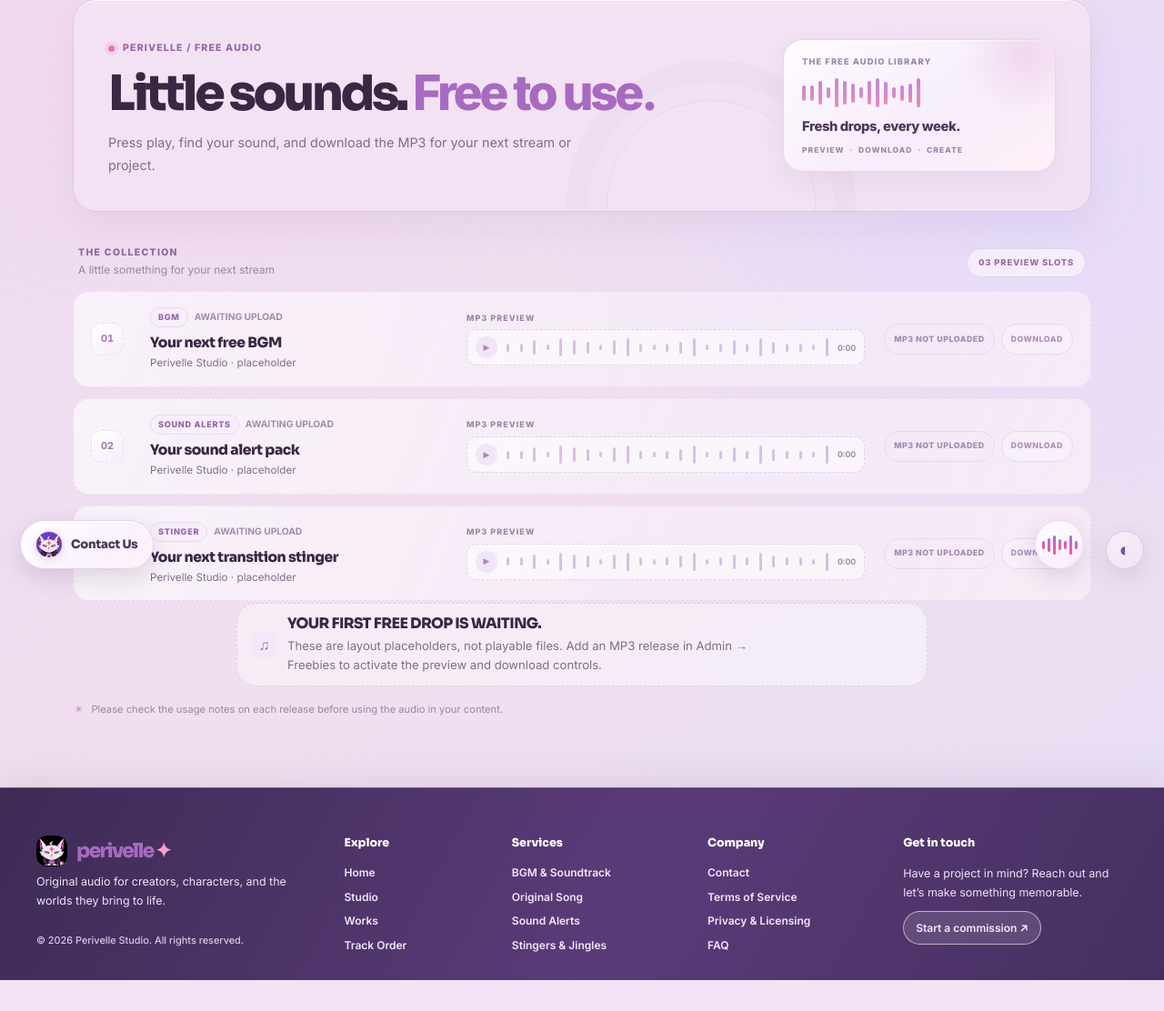
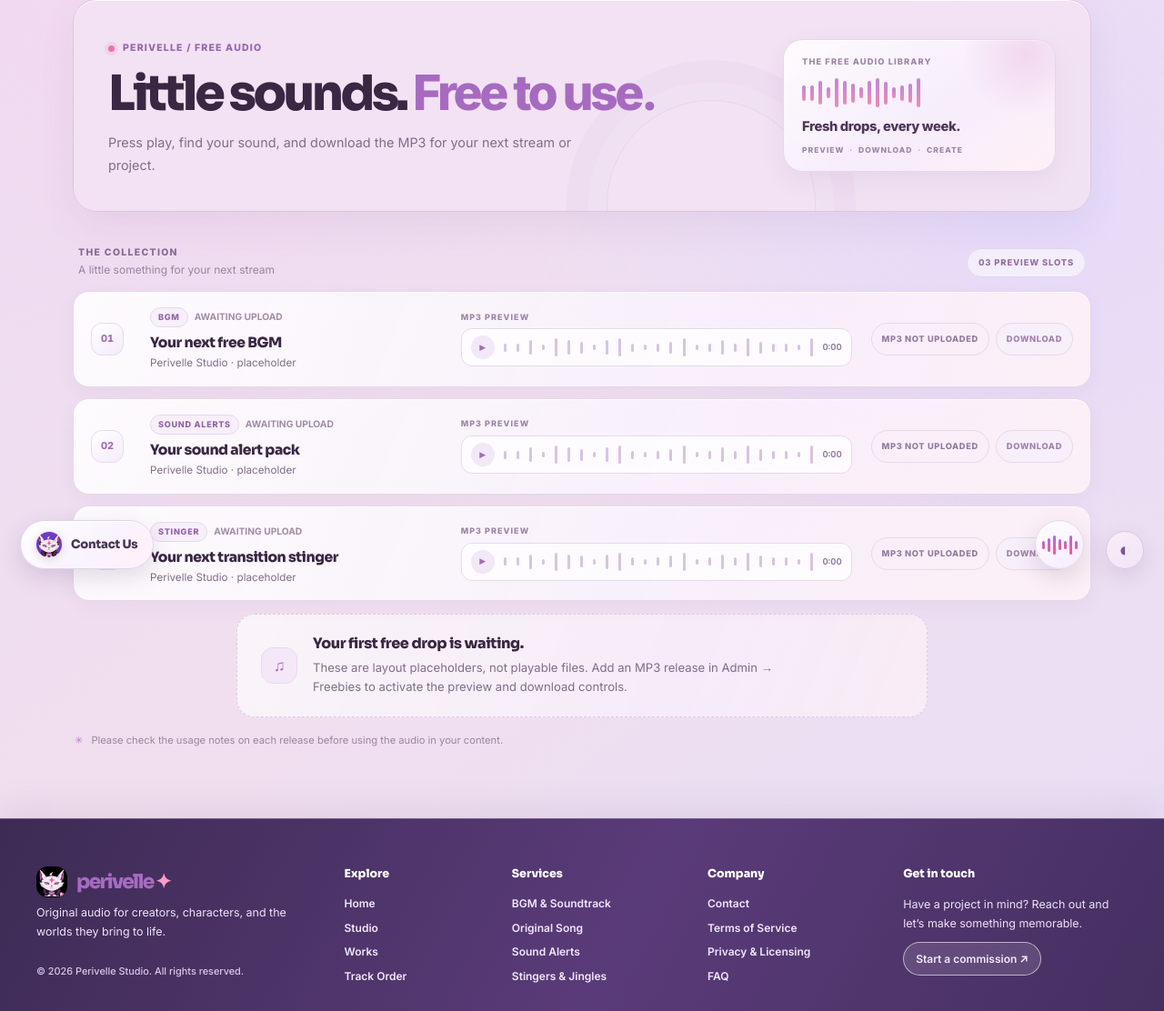
Before and after one commit to PerlXHI/studio, a web app: file index.html in a window 1280 px wide, after a click that opens the changed part. Shown: the part 152-1264 px from the top of the page at 91% size. Before the commit the page ends 1230 px from the top, so only its background shows below. Run offline with its HTML, style and script files only (its server is not run), Linux system fonts and the light colour scheme.

Commit message:
Align Freebies placeholders with refreshed release cards

```diff
--- a/assets/css/asset-placeholders.css
+++ b/assets/css/asset-placeholders.css
@@ -125,3 +125,149 @@ html[data-theme="dark"] .product-detail-preview-placeholder small{color:#cdbed8}
 html[data-theme="dark"] .team-avatar-slot-label,html[data-theme="dark"] .pv-avatar-slot{border-color:#685179;background:#31253edb;color:#d6bce0}
 html[data-theme="dark"] #pvAudioDock[data-cover-empty="true"]:not([data-empty="true"]) .pv-audio-track:before{border-color:#6d567a;background:linear-gradient(145deg,#44344f,#382b46);color:#e1b6e5}
 @media(max-width:560px){.team-avatar-slot-label{left:7px;bottom:7px;font-size:.44rem}.pv-avatar-slot{top:37px;font-size:.38rem}.product-detail-preview-placeholder{margin:13px 0;padding:17px 13px}}
+
+
+
+/* Freebies placeholder refinement — final component layer.
+   Loaded after the shared placeholder styles so layout and contrast stay intentional. */
+#main-content .page-view[data-page="freebies"] .freebie-row-placeholder{
+  border:1px solid #e5d7ec!important;
+  border-style:solid!important;
+  background:linear-gradient(112deg,rgba(255,255,255,.88),rgba(249,241,252,.86) 64%,rgba(255,242,247,.86))!important;
+  box-shadow:0 7px 22px rgba(88,55,108,.045),inset 0 1px 0 rgba(255,255,255,.76)!important;
+}
+#main-content .page-view[data-page="freebies"] .freebie-row-placeholder:hover{
+  transform:none!important;
+  border-color:#dfc4e7!important;
+  box-shadow:0 9px 24px rgba(88,55,108,.06)!important;
+}
+#main-content .page-view[data-page="freebies"] .freebie-row-placeholder:before{
+  border:1px solid #e8d9ef!important;
+  border-style:solid!important;
+  background:linear-gradient(145deg,#fff,#f5ebfa)!important;
+  color:#a16db5!important;
+}
+#main-content .page-view[data-page="freebies"] .freebie-placeholder-player{
+  min-height:42px;
+  padding:6px 10px;
+  border:1px solid #e5d9ec;
+  border-radius:12px;
+  background:rgba(255,255,255,.74);
+  box-shadow:inset 0 1px 0 rgba(255,255,255,.8);
+}
+#main-content .page-view[data-page="freebies"] .freebie-placeholder-play{
+  width:26px;height:26px;flex-basis:26px;
+  background:#f2e8f8;
+  color:#a16db5;
+}
+#main-content .page-view[data-page="freebies"] .freebie-placeholder-time{
+  font-size:.6rem;
+  color:#957fa0;
+}
+#main-content .page-view[data-page="freebies"] .freebie-placeholder-status,
+#main-content .page-view[data-page="freebies"] .freebie-placeholder-download{
+  min-height:36px;
+  padding:8px 11px;
+  border:1px solid #e5d8eb;
+  border-radius:999px;
+  color:#927ba0;
+  font-size:.58rem;
+  letter-spacing:.07em;
+}
+#main-content .page-view[data-page="freebies"] .freebie-placeholder-download{
+  background:#f7eff9;
+  color:#a182b0;
+}
+#main-content .page-view[data-page="freebies"] .freebies-empty.is-placeholder-note{
+  display:grid;
+  grid-template-columns:42px minmax(0,1fr);
+  grid-template-areas:"icon title" "icon copy";
+  justify-content:center;
+  justify-items:start;
+  align-items:center;
+  gap:5px 15px;
+  width:min(100%,760px);
+  margin:14px auto 0;
+  padding:22px 26px;
+  border:1px dashed #dfcbe6;
+  border-radius:20px!important;
+  background:linear-gradient(112deg,rgba(255,255,255,.66),rgba(249,241,252,.68) 65%,rgba(255,242,247,.65));
+  text-align:left;
+}
+#main-content .page-view[data-page="freebies"] .freebies-empty.is-placeholder-note>span{
+  grid-area:icon;
+  width:40px;height:40px;
+  margin:0;
+  border:1px solid #ead8ef;
+  border-radius:13px;
+  background:#f4e8f8;
+  color:#a46db9;
+  font-size:1.08rem;
+}
+#main-content .page-view[data-page="freebies"] .freebies-empty.is-placeholder-note h3{
+  grid-area:title;
+  justify-self:start;
+  font:800 1rem/1.3 Sora,Inter,system-ui,sans-serif!important;
+  letter-spacing:-.025em!important;
+  text-transform:none;
+}
+#main-content .page-view[data-page="freebies"] .freebies-empty.is-placeholder-note p{
+  grid-area:copy;
+  max-width:62ch!important;
+  justify-self:start;
+  font-size:.82rem!important;
+  line-height:1.6!important;
+}
+html[data-theme="dark"] #main-content .page-view[data-page="freebies"] .freebie-row-placeholder{
+  border-color:#5b4668!important;
+  background:linear-gradient(112deg,rgba(48,36,61,.95),rgba(43,32,55,.92) 64%,rgba(53,36,57,.92))!important;
+  box-shadow:0 10px 26px rgba(0,0,0,.18)!important;
+}
+html[data-theme="dark"] #main-content .page-view[data-page="freebies"] .freebie-row-placeholder:before{
+  border-color:#624d72!important;
+  background:linear-gradient(145deg,#493354,#35263f)!important;
+  color:#e0b9eb!important;
+}
+html[data-theme="dark"] #main-content .page-view[data-page="freebies"] .freebie-placeholder-player{
+  border-color:#5d496b;
+  background:rgba(255,255,255,.035);
+  box-shadow:inset 0 1px 0 rgba(255,255,255,.035);
+}
+html[data-theme="dark"] #main-content .page-view[data-page="freebies"] .freebie-placeholder-play{
+  background:#4a3657;color:#d6b3e2;
+}
+html[data-theme="dark"] #main-content .page-view[data-page="freebies"] .freebie-placeholder-time{
+  color:#bca8c7;
+}
+html[data-theme="dark"] #main-content .page-view[data-page="freebies"] .freebie-placeholder-status,
+html[data-theme="dark"] #main-content .page-view[data-page="freebies"] .freebie-placeholder-download{
+  border-color:#604a6f;color:#c9b4d2;
+}
+html[data-theme="dark"] #main-content .page-view[data-page="freebies"] .freebie-placeholder-download{
+  background:#3a2b47;color:#d4b4df;
+}
+html[data-theme="dark"] #main-content .page-view[data-page="freebies"] .freebies-empty.is-placeholder-note{
+  border-color:#634a70;
+  background:linear-gradient(112deg,rgba(48,35,61,.82),rgba(43,32,55,.84) 65%,rgba(52,35,55,.82));
+}
+html[data-theme="dark"] #main-content .page-view[data-page="freebies"] .freebies-empty.is-placeholder-note>span{
+  border-color:#624d72;background:#3d2c49;color:#e2a2d8;
+}
+@media(max-width:720px){
+  #main-content .page-view[data-page="freebies"] .freebies-empty.is-placeholder-note{
+    grid-template-columns:36px minmax(0,1fr);
+    gap:5px 12px;
+    padding:19px;
+  }
+  #main-content .page-view[data-page="freebies"] .freebies-empty.is-placeholder-note>span{
+    width:36px;height:36px;
+  }
+}
+@media(max-width:420px){
+  #main-content .page-view[data-page="freebies"] .freebies-empty.is-placeholder-note{
+    grid-template-columns:1fr;
+    grid-template-areas:"icon" "title" "copy";
+    justify-items:start;
+    text-align:left;
+  }
+}
```
